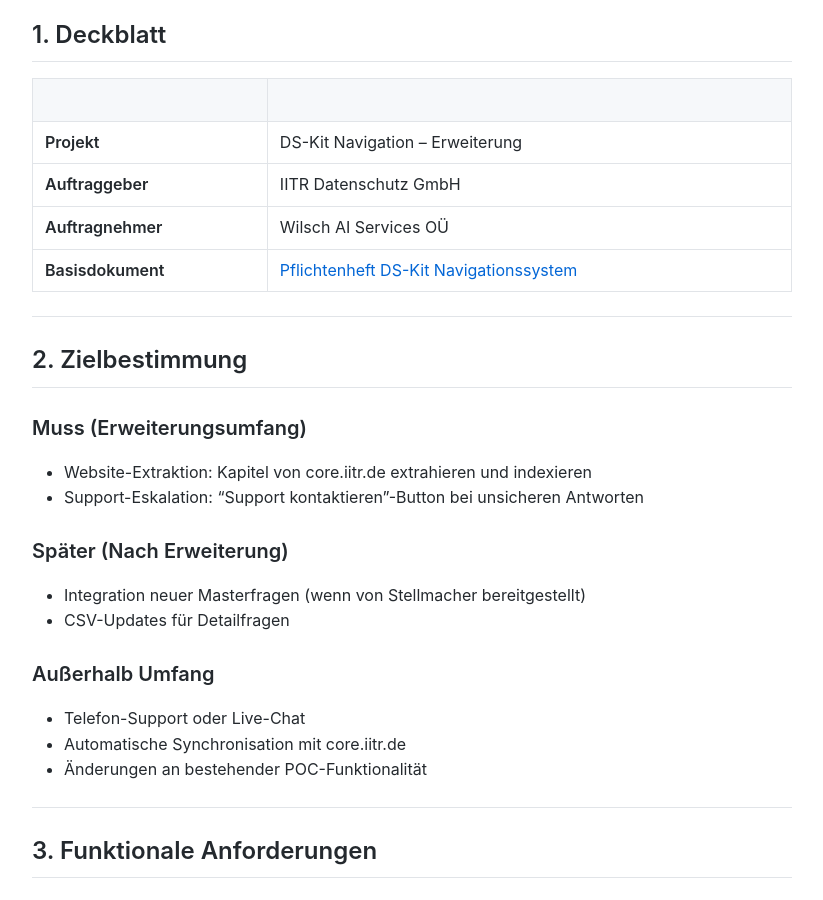
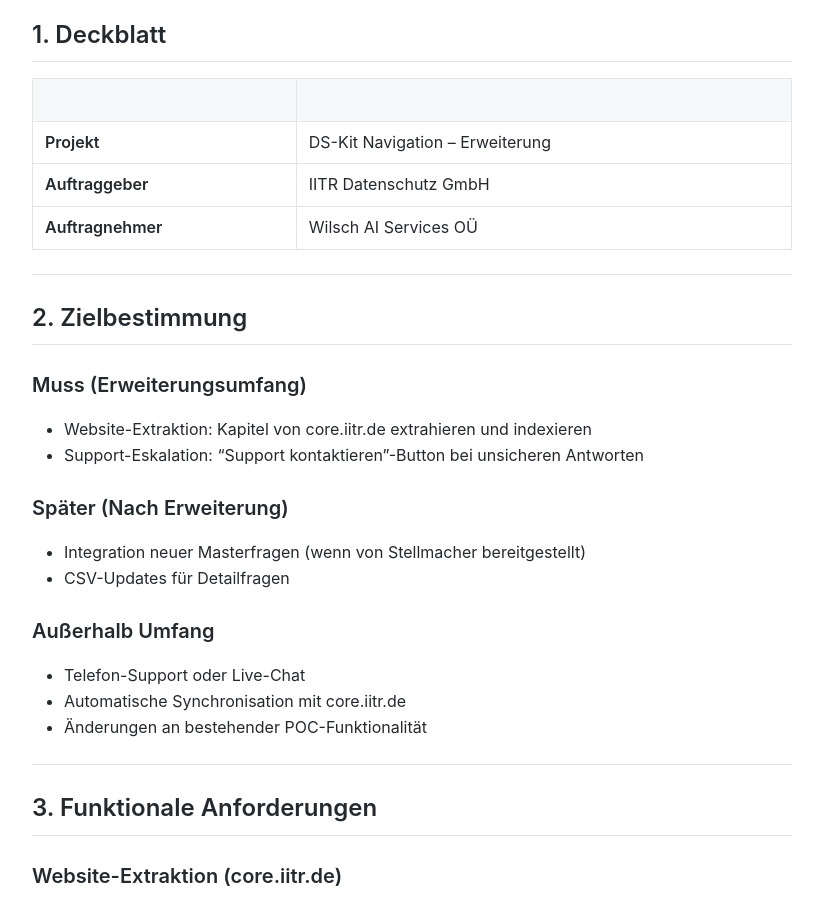
Before and after one commit to MariusWilsch/public-wilsch-ai-pages, a Jekyll site: the page built from project/iitr/pflichtenheft-dskit-navigation-extension.md, in a window 1280 px wide and 900 px high, scrolled down 426 px. Shown: the whole window, without its empty margins (228-1051 px from the left). Built offline with Jekyll 4.4.1, drawn with Linux system fonts in a browser that asks for light colours; our own code applies the rules of GitHub Pages for plain Markdown files.

Commit message:
Sync from hippocampus 2026-01-20

```diff
--- a/project/iitr/pflichtenheft-dskit-navigation-extension.md
+++ b/project/iitr/pflichtenheft-dskit-navigation-extension.md
@@ -16,7 +16,6 @@ publish: true
 | **Projekt** | DS-Kit Navigation – Erweiterung |
 | **Auftraggeber** | IITR Datenschutz GmbH |
 | **Auftragnehmer** | Wilsch AI Services OÜ |
-| **Basisdokument** | [Pflichtenheft DS-Kit Navigationssystem](pflichtenheft-dskit-navigation) |
 
 ---
 
```
